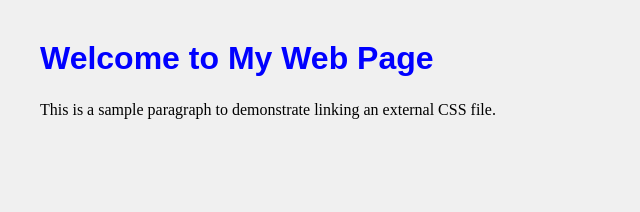
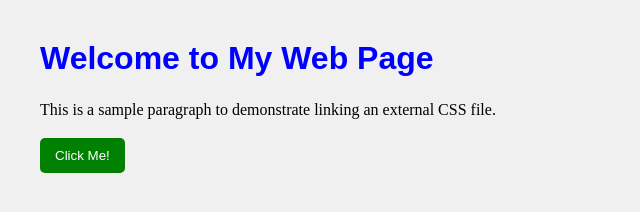
Before and after one commit to Favas158/personal-website, a plain HTML site: page index.html in a window 1280 px wide. Shown: the whole page, without its empty margins (0-640 px from the left). Drawn offline with Linux system fonts and the light colour scheme.

Commit message:
Add button

```diff
--- a/index.html
+++ b/index.html
@@ -6,5 +6,9 @@
 <body>
     <h1>Welcome to My Web Page</h1>
     <p>This is a sample paragraph to demonstrate linking an external CSS file.</p>
+
+    <button class="styled-button">Click Me!</button>
+
+
 </body>
 </html>
--- a/styles.css
+++ b/styles.css
@@ -16,3 +16,21 @@ body {
 }
 
 /* Additional styles can be added here */
+
+a {
+    color: red;
+    text-decoration: none;
+}
+
+a:hover {
+    text-decoration: underline;
+}
+
+.styled-button {
+    background-color: green;
+    color: white;
+    padding: 10px 15px;
+    border: none;
+    border-radius: 5px;
+    cursor: pointer;
+}
```
